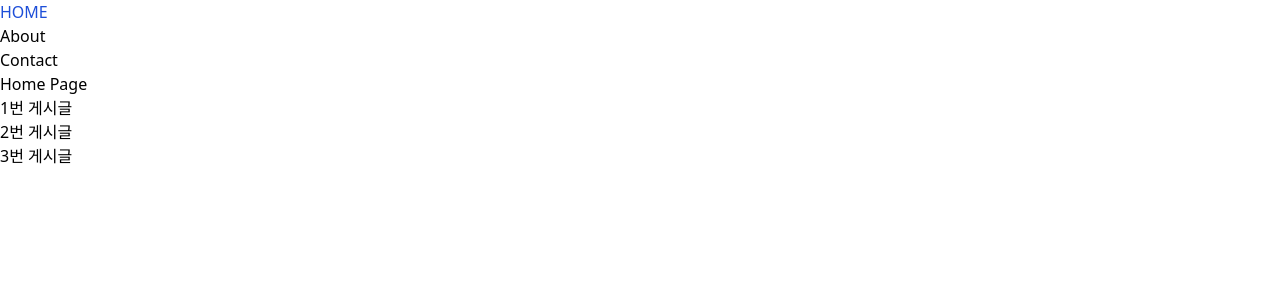
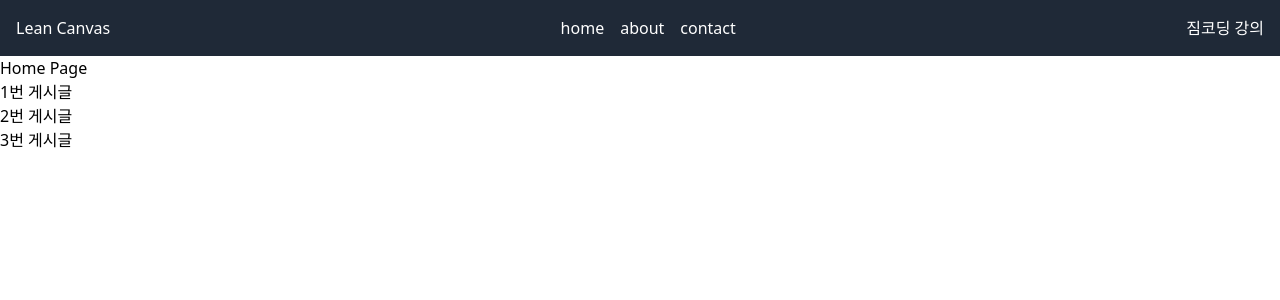
Before and after one commit to GwangIl-Park/FrontendStudy, a React (Vite) app in the folder react-gymcoding/lean-canvas-react/: page / in a window 1280 px wide. Shown: the top 300 px of the page. Built offline with nearby package versions, Linux system fonts and the light colour scheme.

Commit message:
feat: react 강의 - 헤더UI

```diff
--- a/react-gymcoding/lean-canvas-react/src/Header.jsx
+++ b/react-gymcoding/lean-canvas-react/src/Header.jsx
@@ -3,11 +3,20 @@ import { Link, NavLink, useNavigate } from 'react-router-dom';
 function Header() {
   const navigate = useNavigate();
   return (
-    <header>
-      <ul>
+    <header className='bg-gray-800 text-white px-4'>
+      <div className='container mx-auto flex justify-between items-center h-14'>
+        <div>Lean Canvas</div>
+        <nav className='space-x-4'>
+          <a href="#" className='hover:text-gray-300'>home</a>
+          <a href="#" className='hover:text-gray-300'>about</a>
+          <a href="#" className='hover:text-gray-300'>contact</a>
+        </nav>
+        <button>짐코딩 강의</button>
+      </div>
+      {/* <ul>
         {/* <li onClick={() => navigate('/')}>HOME</li>
         <li onClick={() => navigate('/about')}>About</li>
-        <li onClick={() => navigate('/contact')}>Contact</li> */}
+        <li onClick={() => navigate('/contact')}>Contact</li>
         <li>
           <NavLink
             to="/"
@@ -22,7 +31,7 @@ function Header() {
         <li>
           <Link to="/contact">Contact</Link>
         </li>
-      </ul>
+      </ul> */}
     </header>
   );
 }
```
